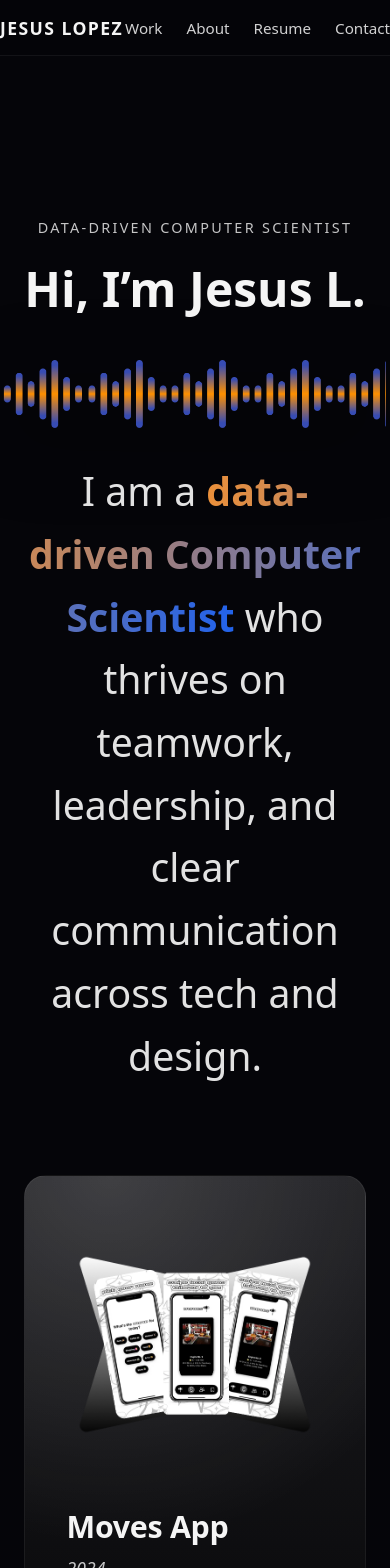
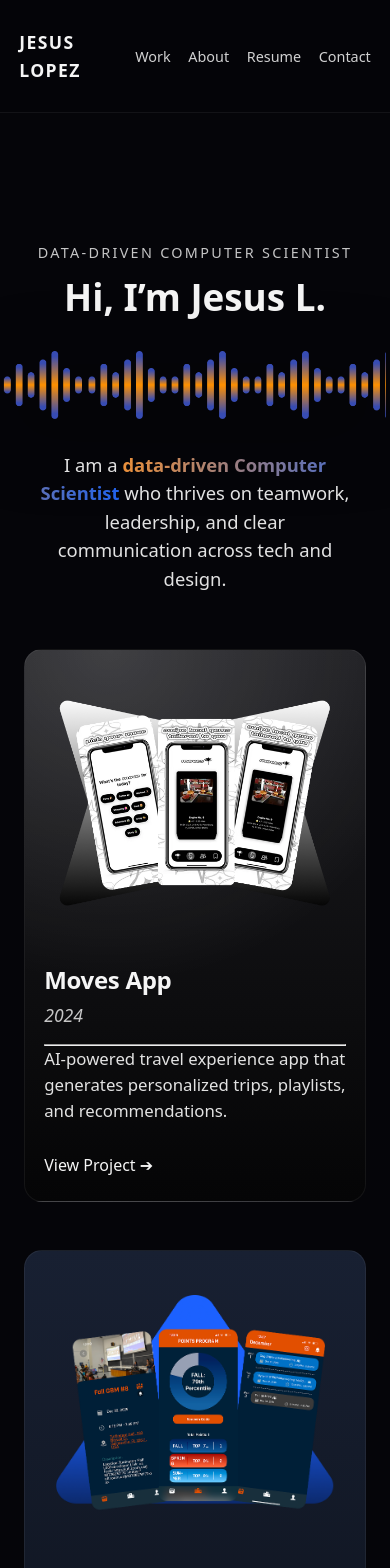
Before and after one commit to jlopezmarti20/jesuslopez-portfolio-website, a React (Vite) app: page / in a window 390 px wide. Shown: the top 1568 px of the page. Built offline with nearby package versions, Linux system fonts and the light colour scheme.

Commit message:
Add mobile responsive styles

```diff
--- a/src/styles/components.css
+++ b/src/styles/components.css
@@ -501,7 +501,7 @@
 
 .about-highlight {
   background: linear-gradient(90deg, #ff9c3f, #0b59ff);
-  -webkit-background-clip: text;
+  /*-webkit-background-clip: text; */
   -webkit-text-fill-color: transparent;
   font-weight: 600;
 }
--- a/src/styles/global.css
+++ b/src/styles/global.css
@@ -154,6 +154,80 @@ main {
   }
 
 
+  /* ===========================
+   MOBILE TWEAKS (≤ 768px)
+   =========================== */
+@media (max-width: 768px) {
+  /* Navbar */
+  .navbar {
+    padding: 0.9rem 1.2rem;
+  }
+
+  .nav-content h2 {
+    font-size: 1.1rem;
+  }
+
+  .nav-content ul {
+    gap: 1.1rem;
+    font-size: 0.9rem;
+  }
+
+/* Hero section (correct classes) */
+.hero-section {
+  padding-top: 4rem;
+  padding-bottom: 2rem;
+}
+
+.hero-title {
+  font-size: 2.3rem;
+  line-height: 1.15;
+}
+
+.hero-sub {
+  font-size: 1.15rem;
+  line-height: 1.55;
+  padding: 0 1rem;
+}
+
+
+  /* Cards (experience / projects / about) */
+  .card,
+  .project-card,
+  .experience-list-card,
+  .about-card {
+    padding: 1.4rem 1.2rem;
+    border-radius: 18px;
+  }
+
+  .project-card {
+    height: auto;               /* no fixed tall cards on mobile */
+  }
+
+  .project-card h3 {
+    font-size: 1.5rem;
+  }
+
+  /* Experience + About headings */
+  #experience .experience-heading,
+  .about-heading {
+    font-size: 2rem;
+  }
+
+  /* About text & buttons */
+  .about-card p {
+    font-size: 1.05rem;
+    line-height: 1.6;
+    margin-bottom: 1.1rem;
+  }
+
+  .about-links a {
+    padding: 0.7rem 1.4rem;
+    font-size: 0.9rem;
+  }
+}
+
+
+
 /* ========================================================= */
 /* Contact section */
 /* ========================================================= */
```
